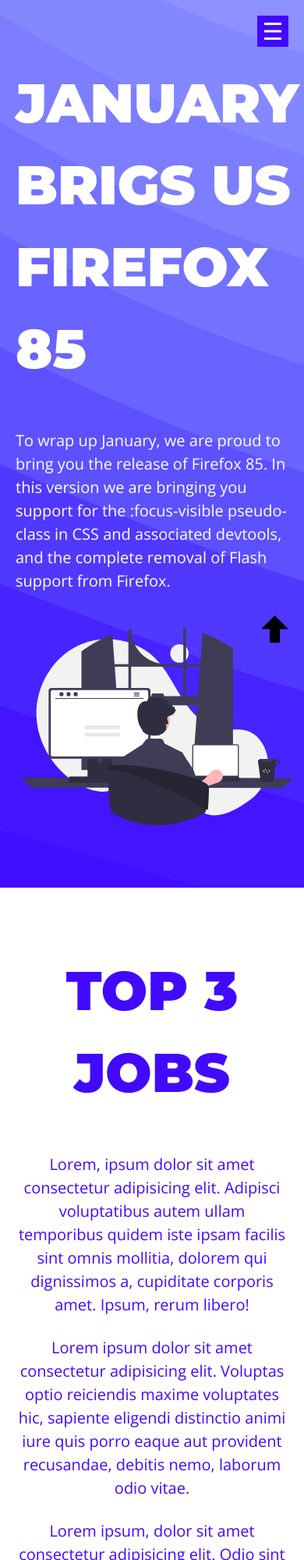
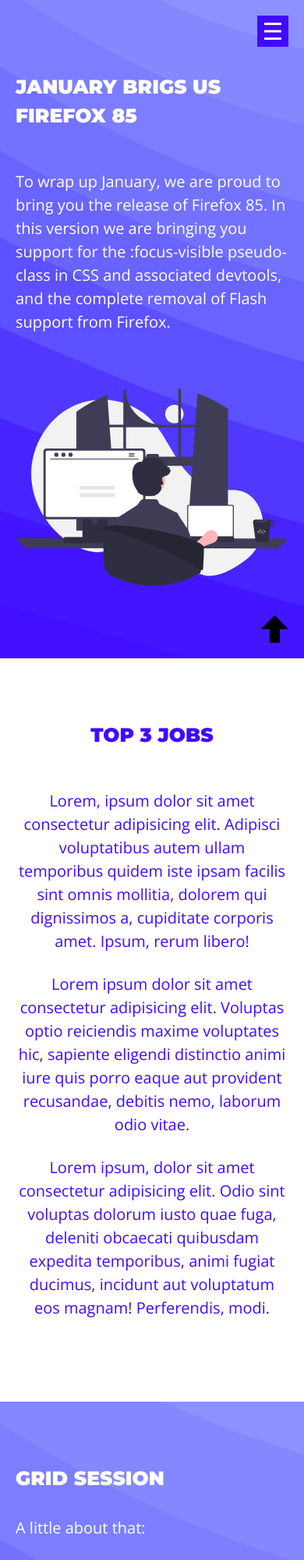
Before and after one commit to Natanssilva/Landing-Page, a plain HTML site: page index.html in a window 390 px wide. Shown: the top 2000 px of the page at 78% size. Drawn offline with nearby package versions, Linux system fonts and the light colour scheme.

Commit message:
responsividade 100%

```diff
--- a/css/style.css
+++ b/css/style.css
@@ -238,7 +238,7 @@ font-family: 'Open Sans', sans-serif;
     width: 3.5rem;
 }
 
- @media (max-width:550px) {
+ @media (max-width:650px) {
     .intro-content, .grid{
         grid-template-columns: 1fr;
     }
@@ -307,6 +307,26 @@ font-family: 'Open Sans', sans-serif;
         content: '×';
     }
 
+}
 
+@media (max-width: 390px) {
+    .background-principal{
+        width: 390px;
+    }
 
+    .background-white{
+        width: 390px;
+    }
+
+    h2{
+        font-size: 2.5rem;
+    }
+
+    h3{
+        font-size: 2rem;
+    }
+
+    #main-footer{
+        width: 390px;
+    }
 }
```
